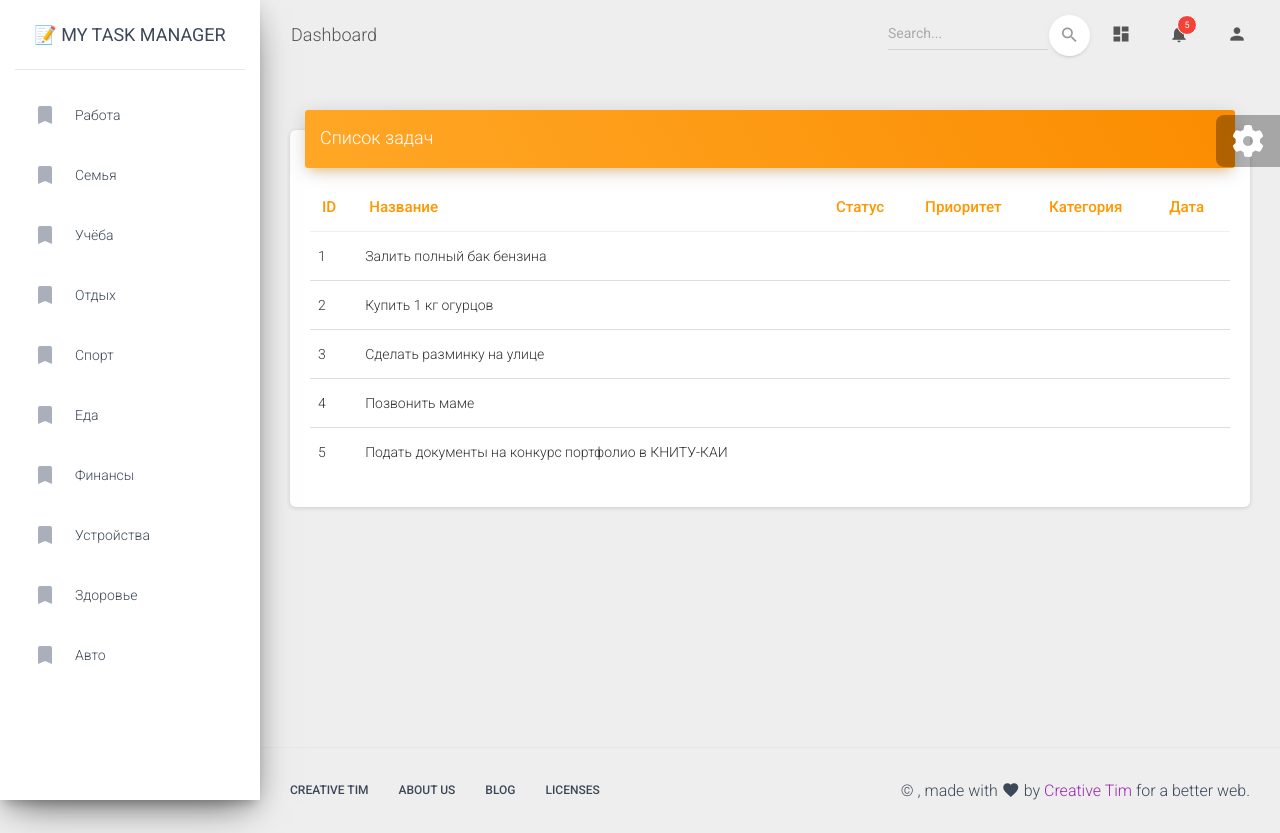
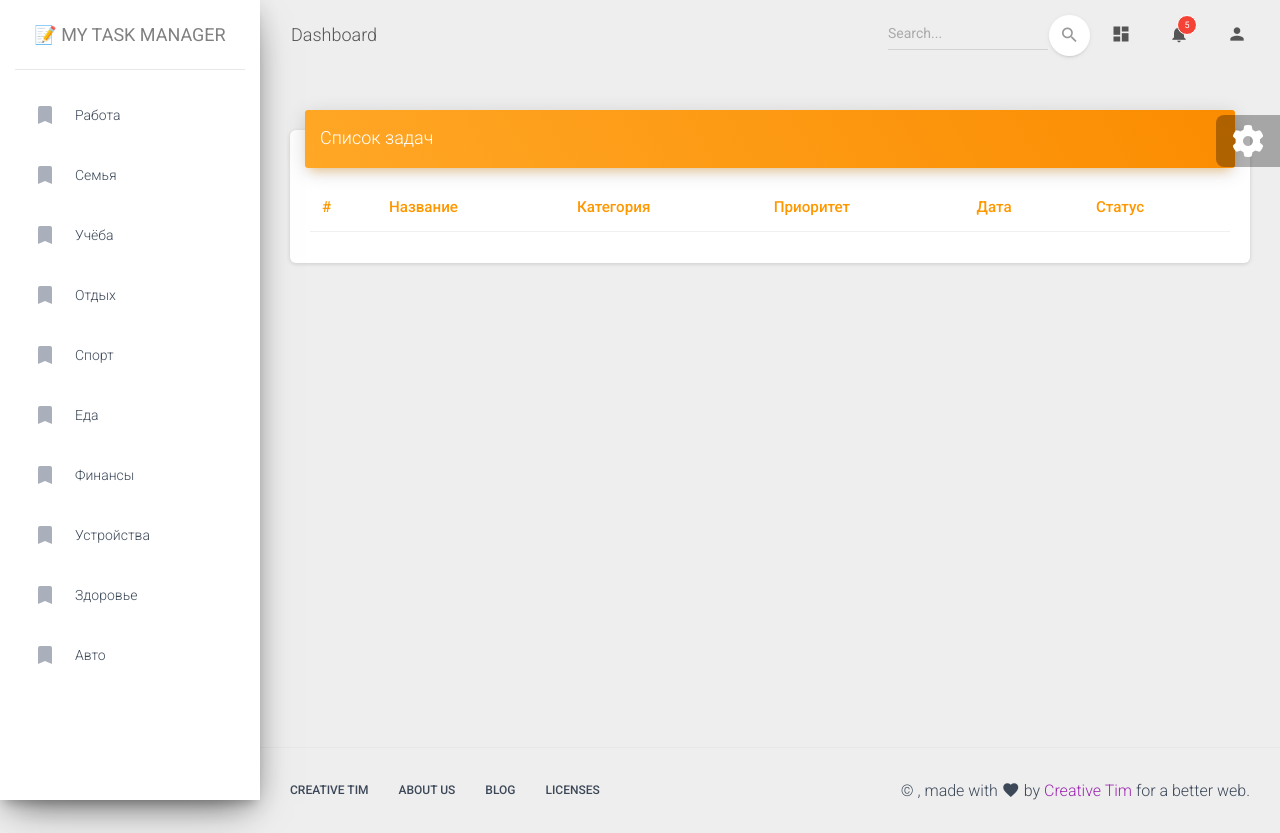
Before and after one commit to RenatFaiz/angular-task-manager, an Angular app: page / in a window 1280 px wide. Built offline with nearby package versions, Linux system fonts and the light colour scheme.

Commit message:
Добавлено отображение задач по категориям. Использована библиотека "rxjs".

```diff
--- a/src/app/service/data-handler.service.ts
+++ b/src/app/service/data-handler.service.ts
@@ -2,23 +2,28 @@ import {Injectable} from '@angular/core';
 import {Category} from '../model/Category';
 import {TestData} from '../data/TestData';
 import {Task} from '../model/Task';
+import {Subject} from 'rxjs';
 
 @Injectable({
   providedIn: 'root'
 })
 export class DataHandlerService {
 
-  constructor() { }
+  tasksSubject = new Subject<Task[]>();
+
+  constructor() {
+  }
 
   getCategories(): Category[] {
     return TestData.categories;
   }
 
-  getTasks(): Task[] {
-    return TestData.tasks;
+  fillTasks() {
+    this.tasksSubject.next(TestData.tasks);
   }
 
-  getTasksByCategory(category: Category): Task[] {
-    return TestData.tasks.filter(task => task.category === category);
+  fillTasksByCategory(category: Category) {
+    const tasksFiltered = TestData.tasks.filter(task => task.category === category);
+    this.tasksSubject.next(tasksFiltered);
   }
 }
--- a/src/app/views/categories/categories.component.html
+++ b/src/app/views/categories/categories.component.html
@@ -13,7 +13,9 @@ Coded by Creative Tim
     Tip 2: you can also add an image using data-image tag
   -->
   <div class="logo">
-    <a class="simple-text logo-normal" href="/">📝 My task manager</a>
+    <a class="simple-text logo-normal" href="/" style="color:grey;">
+      📝 My task manager
+    </a>
   </div>
   <div class="sidebar-wrapper">
     <ul class="nav">
--- a/src/app/views/categories/categories.component.ts
+++ b/src/app/views/categories/categories.component.ts
@@ -21,6 +21,6 @@ export class CategoriesComponent implements OnInit {
   }
 
   showTasksByCategory(category: Category) {
-    return this.dataHandlerService.getTasksByCategory(category);
+    this.dataHandlerService.fillTasksByCategory(category);
   }
 }
--- a/src/app/views/tasks/tasks.component.html
+++ b/src/app/views/tasks/tasks.component.html
@@ -15,21 +15,21 @@ Coded by Creative Tim
   <div class="card-body table-responsive">
     <table class="table table-hover">
       <thead class="text-warning">
-        <th>ID</th>
+      <th>#</th>
       <th>Название</th>
+      <th>Категория</th>
+      <th>Приоритет</th>
+      <th>Дата</th>
       <th>Статус</th>
-        <th>Приоритет</th>
-        <th>Категория</th>
-        <th>Дата</th>
       </thead>
       <tbody>
-        <tr *ngFor="let task of tasks">
-          <td>{{task.id}}</td>
+      <tr *ngFor="let task of tasks; let i = index">
+        <td>{{i + 1}}</td>
         <td>{{task.title}}</td>
-          <td></td>
-          <td></td>
-          <td></td>
-          <td></td>
+        <td>{{task.category != null ? task.category.title : "без категории"}}</td>
+        <td>{{task.priority != null ? task.priority.title : "без приоритета"}}</td>
+        <td>{{task.date != null ? (task.date | date : 'short') : "без даты"}}</td>
+        <td>{{task.completed}}</td>
         <!--          <td>{{task.completed}}</td>-->
         <!--          <td>{{task.priority}}</td>-->
         <!--          <td>{{task.category}}</td>-->
--- a/src/app/views/tasks/tasks.component.ts
+++ b/src/app/views/tasks/tasks.component.ts
@@ -16,6 +16,6 @@ export class TasksComponent implements OnInit {
 
   // Метод вызывается после инициализации компонента
   ngOnInit(): void {
-    this.tasks = this.dataHandlerService.getTasks();
+    this.dataHandlerService.tasksSubject.subscribe(tasks => this.tasks = tasks);
   }
 }
```
Lines whose indentation alone changed are shown as unchanged.
